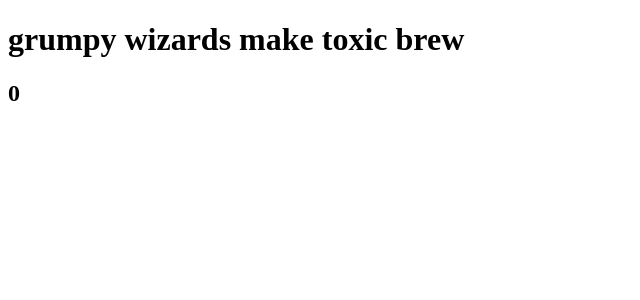
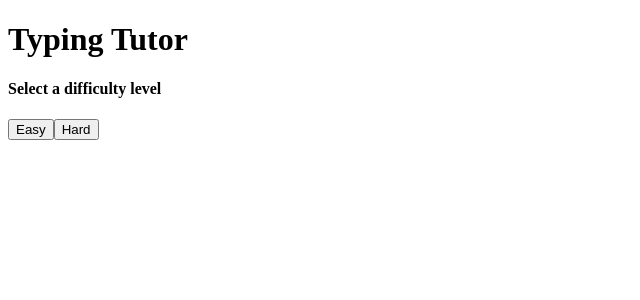
Before and after one commit to derrick-fleming/typescript-challenges, a React app in the folder react-typescript-tutor/: page / in a window 1280 px wide. Shown: the top 300 px of the page, without its empty margins (0-640 px from the left). Built offline with nearby package versions, Linux system fonts and the light colour scheme; the HTML template or start-up script is replaced by a standard one.

Commit message:
Updated app to include the score calculation for the typing test and a button to take users to an 'easy' test.

```diff
--- a/react-typescript-tutor/src/app.tsx
+++ b/react-typescript-tutor/src/app.tsx
@@ -1,52 +1,33 @@
 import React, {useState, useEffect} from "react";
 import useKeyPress from "./keypress-hook";
+import TypingTest from "./typing-test";
 
 const App = () => {
-  const [text, setText]: [string|null, React.Dispatch<React.SetStateAction<string>>] = useState(null);
-  const [index, setIndex] = useState(0);
-  const [score, setScore] = useState(0);
-  const phrase = 'grumpy wizards make toxic brew'
-  const phraseArray = phrase.split('');
-
-  useEffect(() => {
-    if (text === phrase[index]) {
-      setIndex(index + 1)
-      setText(null)
-    }
-  }, [text, index])
+  const [test, setTest] = useState('');
 
 
-  const phraseMapped = phraseArray.map((letter, i) => {
-    let textClass = '';
-    if (index === i) {
-      textClass = 'border';
-    }
-    if ((index === i && text === letter) || (index > i)) {
-      textClass = 'text-correct';
-    }
-    if (index === i && text !== letter && text !== null) {
-      textClass = 'text-wrong';
-    }
-    if (letter === ' ') {
-      textClass = `${textClass} white-space`;
-    }
-    return <span className={textClass} key={i}>{letter}</span>;
-  })
+  function handleEasyClick(){
+    setTest('easy test')
+  }
 
-  const scoreClass = index === phrase.length ? 'score' : 'hidden'
-
-  useKeyPress(key => {
-    setText(key);
-  });
+  if (test === 'easy test') {
+    return <TypingTest />
+  }
 
   return(
     <div className="container">
       <h1 className="text">
-        {phraseMapped}
+        Typing Tutor
       </h1>
-      <h2 className={scoreClass}>
-        {score}
-      </h2>
+      <h4>
+        Select a difficulty level
+      </h4>
+      <button onClick={handleEasyClick}>
+        Easy
+      </button>
+      <button>
+        Hard
+      </button>
     </div>
   )
 }
--- /dev/null
+++ b/react-typescript-tutor/src/typing-test.tsx
@@ -0,0 +1,63 @@
+import React, { useState, useEffect } from "react";
+import useKeyPress from "./keypress-hook";
+
+const TypingTest = () => {
+  const [text, setText]: [string | null, React.Dispatch<React.SetStateAction<string>>] = useState(null);
+  const [index, setIndex] = useState(0);
+  const [score, setScore] = useState(0);
+  const phrase = 'grumpy wizards make toxic brew'
+  const phraseArray = phrase.split('');
+
+  useEffect(() => {
+    if (text === phrase[index]) {
+      setIndex(index + 1)
+      setText(null)
+      setScore(score + 1)
+    } else if (text !== phrase[index] && text !== null) {
+      setScore(score - 1)
+    }
+  }, [text, index])
+
+
+  const phraseMapped = phraseArray.map((letter, i) => {
+    let textClass = '';
+    if (index === i) {
+      textClass = 'border';
+    }
+    if ((index === i && text === letter) || (index > i)) {
+      textClass = 'text-correct';
+    }
+    if (index === i && text !== letter && text !== null) {
+      textClass = 'text-wrong';
+    }
+    if (letter === ' ') {
+      textClass = `${textClass} white-space`;
+    }
+    return <span className={textClass} key={i}>{letter}</span>;
+  })
+
+  const scoreClass = index === phrase.length ? 'score' : 'hidden'
+
+  useKeyPress(key => {
+    setText(key);
+  });
+
+  const finalScore = index === phrase.length
+    ? Math.floor(100 * (score / phrase.length))
+    : 0
+
+  return (
+    <div className="container">
+      <h1 className="text">
+        {phraseMapped}
+      </h1>
+      <div className={scoreClass}>
+        <h2>
+          Your accuracy is: {finalScore}%
+        </h2>
+      </div>
+    </div>
+  )
+}
+
+export default TypingTest;
```
